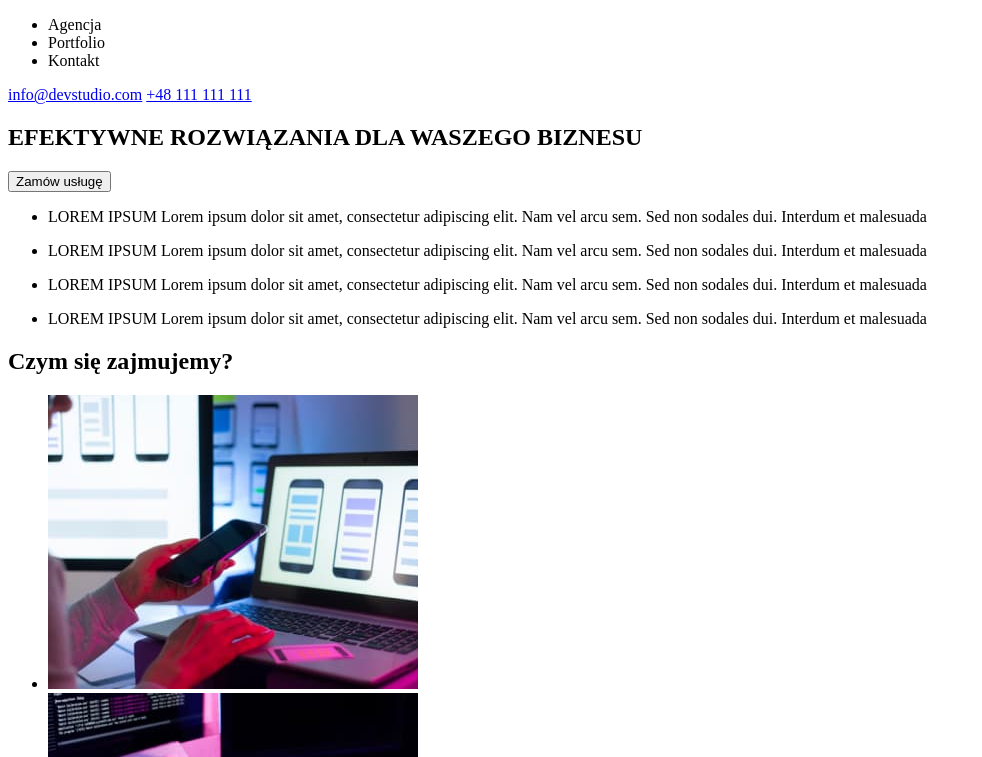
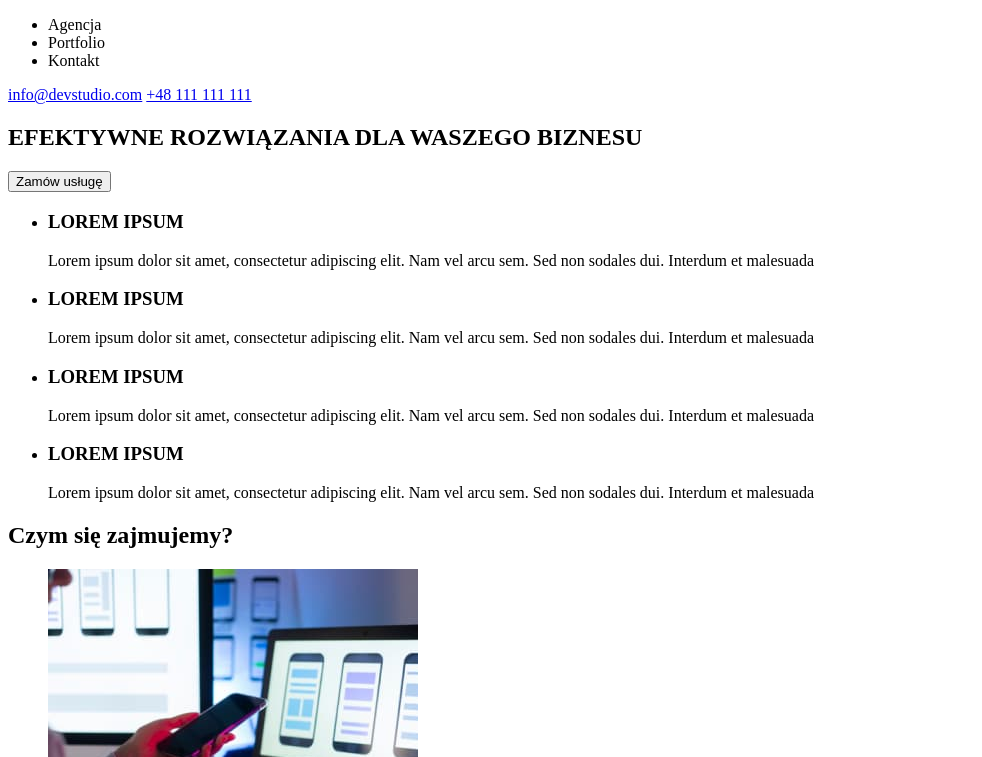
Before and after one commit to JustynaSobczak2000/goit-markup-hw-01, a plain HTML site: page index.html in a window 1280 px wide. Shown: the part 43-800 px from the top of the page, without its empty margins (0-982 px from the left). Drawn offline with Linux system fonts and the light colour scheme.

Commit message:
Add files via upload

```diff
--- a/index.html
+++ b/index.html
@@ -20,8 +20,6 @@
 <a href="tel:+48111111111">+48 111 111 111</a>
 </div>
 </header>
-</body>
-</html>
 <main>
     <section>
 <h1>EFEKTYWNE ROZWIĄZANIA DLA WASZEGO BIZNESU</h1>
@@ -29,51 +27,45 @@
 </section>
 
 <section>
-<p>
     <ul>
-        <li> LOREM IPSUM
-            Lorem ipsum dolor sit amet, consectetur adipiscing elit. Nam vel arcu sem. Sed non sodales dui. Interdum et malesuada</li>
+        <li>
+            <h3>LOREM IPSUM</h3>
+            <p>Lorem ipsum dolor sit amet, consectetur adipiscing elit. Nam vel arcu sem. Sed non sodales dui. Interdum et malesuada</p>
+        </li>
+        <li>
+            <h3>LOREM IPSUM</h3>
+            <p>Lorem ipsum dolor sit amet, consectetur adipiscing elit. Nam vel arcu sem. Sed non sodales dui. Interdum et malesuada</p>
+        </li>
+        <li>
+            <h3>LOREM IPSUM</h3>
+            <p>Lorem ipsum dolor sit amet, consectetur adipiscing elit. Nam vel arcu sem. Sed non sodales dui. Interdum et malesuada</p>
+        </li>
+        <li>
+            <h3>LOREM IPSUM</h3>
+            <p>Lorem ipsum dolor sit amet, consectetur adipiscing elit. Nam vel arcu sem. Sed non sodales dui. Interdum et malesuada</p>
+        </li>
     </ul>
-    <ul>
-        <li>LOREM IPSUM
-            Lorem ipsum dolor sit amet, consectetur adipiscing elit. Nam vel arcu sem. Sed non sodales dui. Interdum et malesuada</li>
-    </ul>
-    <ul>
-        <li>LOREM IPSUM
-            Lorem ipsum dolor sit amet, consectetur adipiscing elit. Nam vel arcu sem. Sed non sodales dui. Interdum et malesuada</li>
-    </ul>
-    <ul>
-        <li> LOREM IPSUM
-            Lorem ipsum dolor sit amet, consectetur adipiscing elit. Nam vel arcu sem. Sed non sodales dui. Interdum et malesuada</li>
-    </ul>
-</p>
 </section>
 <section>
     <h2>Czym się zajmujemy?</h2>
     <ul>
         <li>
-            <div>
                 <img alt="domeone writting on keyboard"
                 src="images/Czymsięzajmujemy/img(1).jpg"
                 width="370"
                 height="294"/>
-            </div>
         </li>
         <li>
-            <div>
                 <img alt="someone use his phone near his laptop"
                 src="images/Czymsięzajmujemy/img(3).jpg"
                 width="370"
                 height="294"/>
-            </div>
         </li>
         <li>
-            <div>
                 <img alt="someone looking at colour palette at his tablet"
                 src="images/Czymsięzajmujemy/img(2).jpg"
                 width="370"
                 height="294"/>
-            </div>
         </li>
     </ul>
 </section>
@@ -82,44 +74,36 @@
     <h2>Nasz zespół</h2>
     <ul>
         <li>
-            <div>
                 <img src="images/Naszzespół/ludzie(4).jpg"
                 alt="John Doe Product Designer"
                 width="270"
                 height="260"/>
                 <h3>John Doe</h3>
                 <p>Product Designer</p>
-            </div>
         </li>
         <li>
-            <div>
                 <img src="images/Naszzespół/ludzie(3).jpg"
                 alt="John Doe Frontend Developer"
                 width="270"
                 height="260"/>
                 <h3>John Doe</h3>
                 <p>Frontend Developer</p>
-            </div>
         </li>
         <li>
-            <div>
                 <img src="images/Naszzespół/ludzie(2).jpg"
                 alt="John Doe Marketing"
                 width="270"
                 height="260"/>
                 <h3>John Doe</h3>
                 <p>Marketing</p>
-            </div>
         </li>
         <li>
-            <div>
                 <img src="images/Naszzespół/ludzie(1).jpg"
                 alt="John Doe Ul Designer"
                 width="270"
                 height="260"/>
                 <h3>John Doe</h3>
                 <p>Ul Designer</p>
-            </div>
         </li>
     </ul>
 </section>
@@ -133,3 +117,5 @@
         <a href="tel:+48111111111">+48 111 111 111</a>
       </address>
 </footer>
+</body>
+</html>
```
